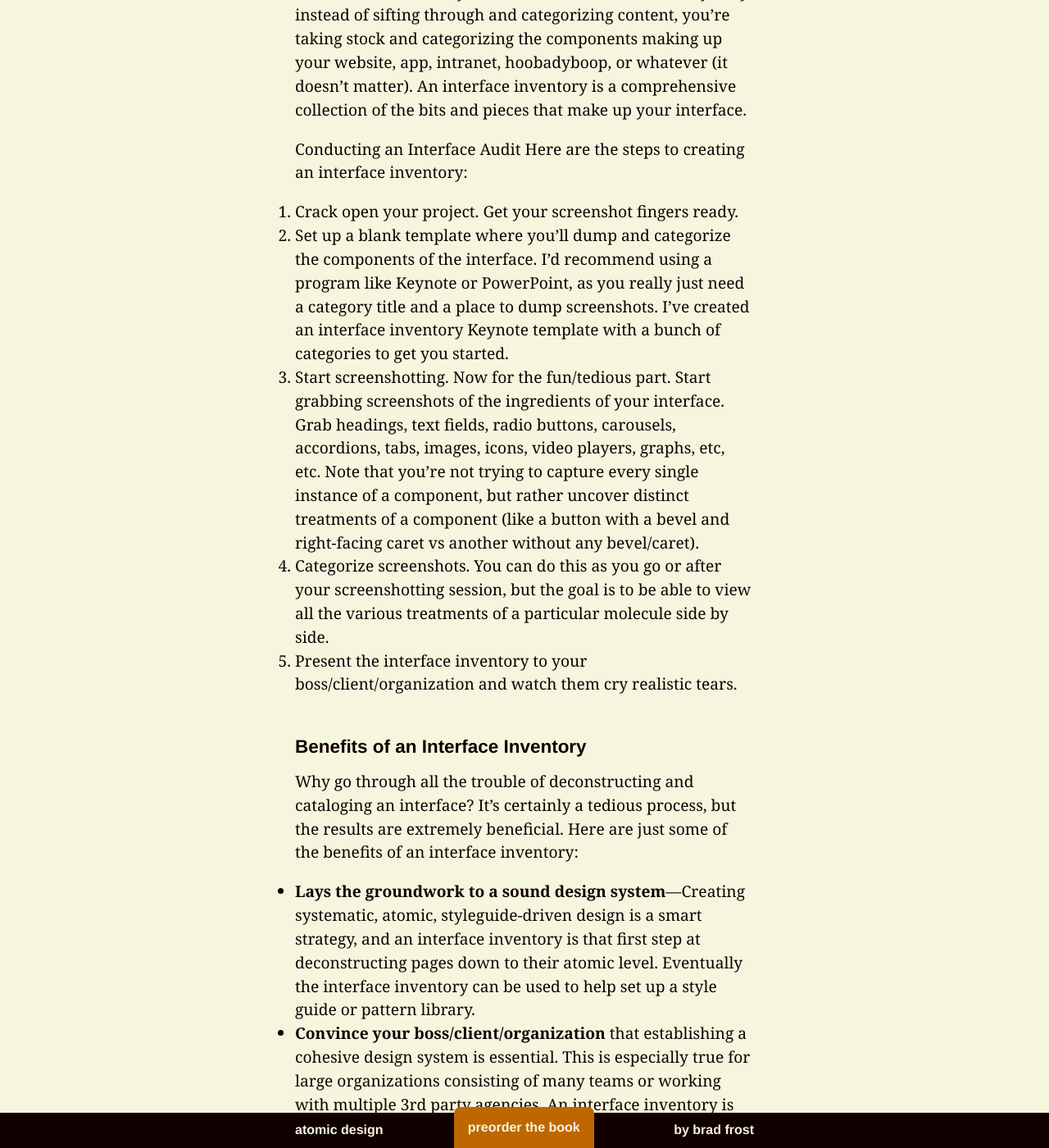
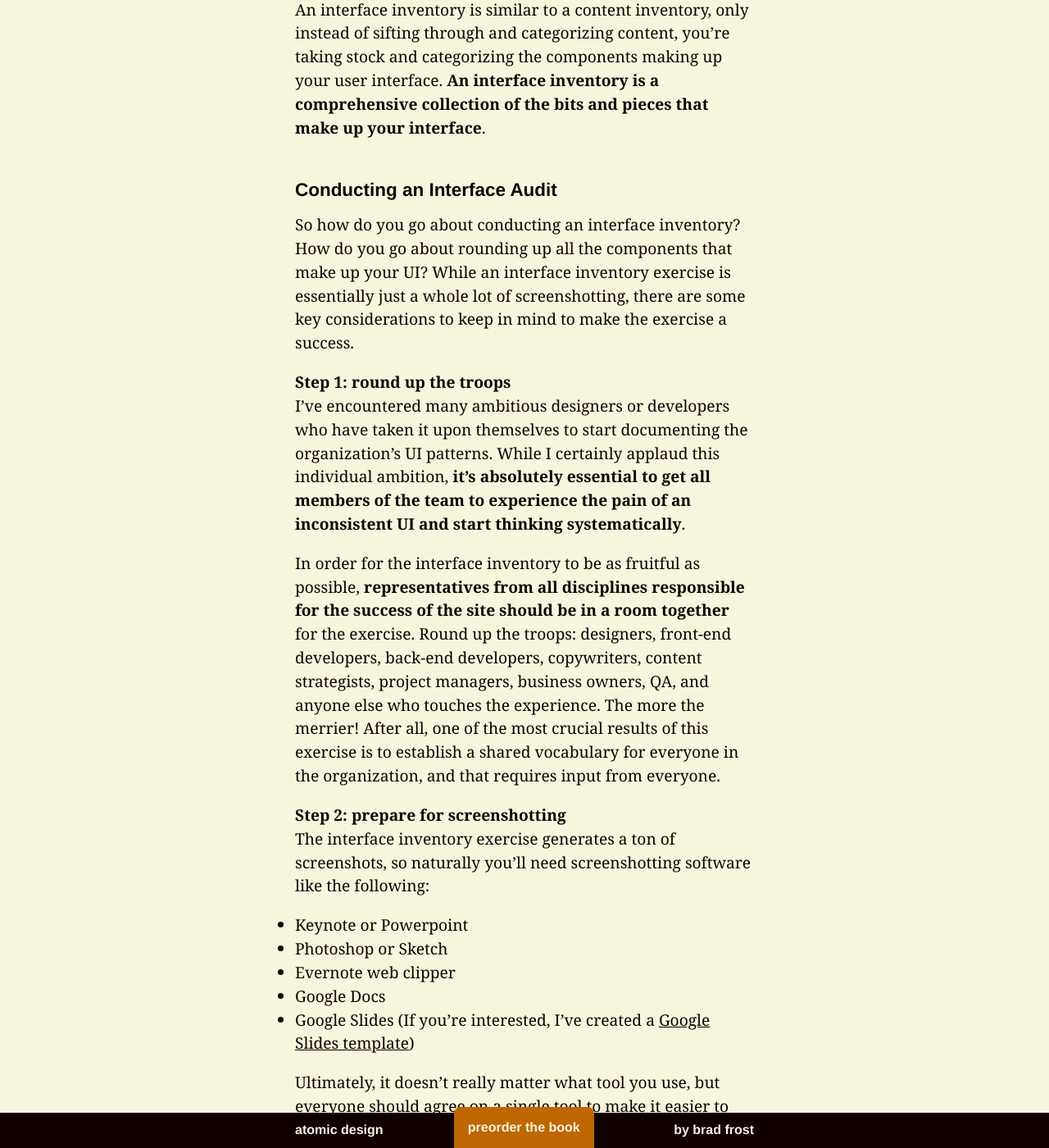
Before and after one commit to bradfrost/atomic-design, a Jekyll site: the page built from chapter-4.md, in a window 1280 px wide and 1400 px high, scrolled down 4170 px. Shown: the whole window at 82% size. Built offline with Jekyll 4.4.1, drawn with Linux system fonts in a browser that asks for light colours; some of the changed text lies outside the part shown.

Commit message:
Chapter 4 draft
Interface inventory

```diff
--- a/chapter-4.md
+++ b/chapter-4.md
@@ -35,85 +35,36 @@ Alas, I've found that I can hype design systems until I'm blue in the face, but
 
 Framing things through the lens of time and money helps the people controlling the pursestrings understand why a design system is a worthwhile pursuit. With any luck, these conversations will translate to a concrete commitment from the organization (read: allocating real time and money) to make a design system happen.
 
-### Show, don't tell: interface inventories
-If only getting buy-in were as easy as having a few well-placed conversations.
-
-
-- conducting an interface inventory
-
-### Conducting an interface inventory
-Many are familiar with the concept of a [content inventory](https://en.wikipedia.org/wiki/Content_inventory). Content audits are usually performed in the early stages of a website redesign process to take stock of all a site’s content. It’s a tedious process involving spreadsheets and caffeine, but the hard work pays off. You end up all your content laid out on the table, which gives you a new perspective on what your content is and how to tackle it.
+## Show, don't tell: interface inventories
+If only getting buy-in were as easy as having a few well-timed conversations with the right people. Maybe you're savvy enough to seal the deal with talking points alone, but for us mere mortals that's not enough. Sometimes you need to need more. Sometimes you need to make them *feel the pain*.
 
 Enter the interface inventory.
 
-An interface inventory is similar to a content inventory, only instead of sifting through and categorizing content, you’re taking stock and categorizing the components making up your website, app, intranet, hoobadyboop, or whatever (it doesn’t matter). An interface inventory is a comprehensive collection of the bits and pieces that make up your interface.
+Many are familiar with the concept of a [content inventory](https://en.wikipedia.org/wiki/Content_inventory). Content audits are usually performed in the early stages of a website redesign process to take stock of all a site’s content. It’s a tedious process involving spreadsheets and caffeine, but all that hard work pays off. By the end of the exercise the organization's content is laid out on the table, giving teams valuable insights in how to tackle it all.
 
-Conducting an Interface Audit
-Here are the steps to creating an interface inventory:
+An interface inventory is similar to a content inventory, only instead of sifting through and categorizing content, you’re taking stock and categorizing the components making up your user interface. **An interface inventory is a comprehensive collection of the bits and pieces that make up your interface**.
 
-1. Crack open your project. Get your screenshot fingers ready.
-2. Set up a blank template where you’ll dump and categorize the components of the interface. I’d recommend using a program like Keynote or PowerPoint, as you really just need a category title and a place to dump screenshots. I’ve created an interface inventory Keynote template with a bunch of categories to get you started.
-3. Start screenshotting. Now for the fun/tedious part. Start grabbing screenshots of the ingredients of your interface. Grab headings, text fields, radio buttons, carousels, accordions, tabs, images, icons, video players, graphs, etc, etc. Note that you’re not trying to capture every single instance of a component, but rather uncover distinct treatments of a component (like a button with a bevel and right-facing caret vs another without any bevel/caret).
-4. Categorize screenshots. You can do this as you go or after your screenshotting session, but the goal is to be able to view all the various treatments of a particular molecule side by side.
-5. Present the interface inventory to your boss/client/organization and watch them cry realistic tears.
+### Conducting an Interface Audit
+So how do you go about conducting an interface inventory? How do you go about rounding up all the components that make up your UI? While an interface inventory exercise is essentially just a whole lot of screenshotting, there are some key considerations to keep in mind to make the exercise a success.
 
-### Benefits of an Interface Inventory
-Why go through all the trouble of deconstructing and cataloging an interface? It’s certainly a tedious process, but the results are extremely beneficial. Here are just some of the benefits of an interface inventory:
+#### Step 1: round up the troops
+I’ve encountered many ambitious designers or developers who have taken it upon themselves to start documenting the organization's UI patterns. While I certainly applaud this individual ambition, **it’s absolutely essential to get all members of the team to experience the pain of an inconsistent UI and start thinking systematically**.
 
-- **Lays the groundwork to a sound design system**—Creating systematic, atomic, styleguide-driven design is a smart strategy, and an interface inventory is that first step at deconstructing pages down to their atomic level. Eventually the interface inventory can be used to help set up a style guide or pattern library.
-- **Convince your boss/client/organization** that establishing a cohesive design system is essential. This is especially true for large organizations consisting of many teams or working with multiple 3rd party agencies. An interface inventory is the first step toward establishing a common interface language.
-- **Promote consistency**—Displaying a plethora of similar-but-still-different treatments next to each other exposes redundancy and underscores the need to create a consistent, cohesive experience.
-- **Ensures all interface components are accounted for**—This happens a lot. A full-on redesign is underway, and somewhere along the line certain modules end up slipping between the cracks. Creating an interface inventory up front helps establish project scope and ensures that all components are accounted for so there are no nasty surprises at the 11th hour before launch.
-- **Responsive Retrofitting**—While mobile-first responsive design is certainly a preferred approach to responsive design, it’s not always feasible to undertake right away. Budget, time, scope, skillset, and more often force organizations to retrofit their existing website into a responsive site. Creating an interface inventory allows design teams to analyze the interface in order to establish what components will be easy and relatively difficult to convert into a responsive environment.
+In order for the interface inventory to be as fruitful as possible, **representatives from all disciplines responsible for the success of the site should be in a room together** for the exercise. Round up the troops: designers, front-end developers, back-end developers, copywriters, content strategists, project managers, business owners, QA, and anyone else who touches the experience. The more the merrier! After all, one of the most crucial results of this exercise is to establish a shared vocabulary for everyone in the organization, and that requires input from everyone.
 
-#### Interface Inventories In Action
-I went through just a few pages of my bank’s website and screen grabbed all the various button variations I could find. Here’s the result:
+#### Step 2: prepare for screenshotting
+The interface inventory exercise generates a ton of screenshots, so naturally you’ll need screenshotting software like the following:
 
-{% include figure.html src="../images/content/pattern-lab-code.png" caption="" %}
+- Keynote or Powerpoint
+- Photoshop or Sketch
+- Evernote web clipper
+- Google Docs
+- Google Slides (If you're interested, I've created a [Google Slides template](https://docs.google.com/presentation/d/1GqFmiDV_NqKi36fXAwD3WTJL5-JV-gHL7XVD2fVeL0M/edit?usp=sharing))
 
-As you can see, their button styles are all over the place and are about the furthest thing from consistent and cohesive. Looking closer at the buttons reveal incredible inconsistency in gradient, arrow, border and more:
+Ultimately, it doesn’t really matter what tool you use, but everyone should agree on a single tool to make it easier to combine at the end of the exercise. I’ve found online slide-building software like Google Slides to be most effective as they provide a canvas for freeform positioning of images, they're chunked out into slides for better categorization, and they're web-based so can be shared with ease.
 
-{% include figure.html src="../images/content/pattern-lab-code.png" caption="" %}
-
-Now contrast these styles with a button interface inventory for Etsy, a company who maintains a robust styleguide and pattern library:
-
-Various button styles for Etsy.com
-As you can see, there are far fewer button styles. This is a good thing as it means that there are only a few button styles that get reused throughout the interface.
-
-It’s not to say that deviating from established patterns is always a bad idea, but it’s important to recognize the difference between intentional and unintentional deviation. An interface inventory helps expose unintentional inconsistencies and encourages consistent, deliberate design decisions.
-
-The Road Ahead
-More organizations are beginning to understand the need to create robust design systems, and interface inventories can be a great way to display an interface as a system of components rather than a series of discrete pages. An interface inventory can be a great way to convince your client/boss/organization to undertake a thoughtful, systematic redesign.
-
-Download the interface inventory Keynote boilerplate and get screenshotting!
-
-In order to present your product or service in a cohesive and consistent manner across a slew of properties, browsers, devices, and environments, it’s essential to take stock of what your interface is composed of. Documenting unique UI patterns highlights inconsistencies and sets the stage for a broader conversation about establishing a pattern-based workflow.
-
-So how do you go about conducting an interface inventory? What are the considerations to keep in mind? Here are the steps to conduct a successful interface inventory:
-
-1. Round up the troops
-2. Prepare for screenshotting
-3. Screenshot exercise
-4. Present findings
-5. Regroup and establish next steps
-
-#### Step 1: Round up the troops
-At many workshops and consulting engagements, I’ve encountered folks who say something along the lines of “Oh yeah Sarah started doing an inventory of our UI.” While it’s great one member of the team is thinking systematically, it’s absolutely essential to get everyone in an organization to participate in the interface inventory exercise.
-
-Gather a cross-disciplinary group of folks – designers, developers, project managers, business owners, QA, and really anyone that touches the experience – in a room together to conduct the interface inventory exercise together. After all, one of the most crucial results of this exercise is to establish a shared vocabulary for everyone in the organization, and that requires input from everyone.
-
-#### Step 2: Prepare for screenshotting
-This exercise requires generating a ton of screenshots, so naturally you’ll need screenshotting software. Ultimately, it doesn’t really matter what tool to use, but everyone involved in the exercise should agree on a tool to make it easier to combine at the end. A few options:
-
-Keynote/Powerpoint
-Photoshop/Sketch
-Evernote web clipper
-Google Docs
-Google Slides
-Lately I’ve found Google Slides to be my go-to recommendation for conducting interface inventories. It provides a canvas for freeform positioning of images, it’s chunked out into slides for better categorization, and it’s web-based so can be shared with ease. I’ve created a template for you to use if you’re interested.
-
-#### Step 3: Screenshot exercise
-And now for the main event, which is to document, name, and categorize unique UI patterns across the entire experience.
+#### Step 3: screenshot exercise
+Get your screenshotting fingers ready because it's time for the main event! The interface inventory exercise  which is to document, name, and categorize unique UI patterns across the entire experience.
 
 I typically break people up into pairs and assign them a UI category or categories, but this all depends on how many people are participating. I try to timebox the screenshotting exercise to avoid going down a rabbit hole that ends up lasting all day. The amount of time to allocate will vary depending on how many people are participating, but I find between 30-90 minutes to be sufficient for a first pass of the interface inventory.
 
@@ -156,6 +107,28 @@ What patterns should stay, and which should go?
 Can we merge patterns together easily?
 How do developers, designers, and managers begin to utilize this shared vocabulary?
 How do we translate this exercise into a living pattern library?
+
+### Benefits of an Interface Inventory
+Why go through all the trouble of deconstructing and cataloging an interface? It’s certainly a tedious process, but the results are extremely beneficial. Here are just some of the benefits of an interface inventory:
+
+- **Lays the groundwork to a sound design system**—Creating systematic, atomic, styleguide-driven design is a smart strategy, and an interface inventory is that first step at deconstructing pages down to their atomic level. Eventually the interface inventory can be used to help set up a style guide or pattern library.
+- **Convince your boss/client/organization** that establishing a cohesive design system is essential. This is especially true for large organizations consisting of many teams or working with multiple 3rd party agencies. An interface inventory is the first step toward establishing a common interface language.
+- **Promote consistency**—Displaying a plethora of similar-but-still-different treatments next to each other exposes redundancy and underscores the need to create a consistent, cohesive experience.
+- **Ensures all interface components are accounted for**—This happens a lot. A full-on redesign is underway, and somewhere along the line certain modules end up slipping between the cracks. Creating an interface inventory up front helps establish project scope and ensures that all components are accounted for so there are no nasty surprises at the 11th hour before launch.
+- **Responsive Retrofitting**—While mobile-first responsive design is certainly a preferred approach to responsive design, it’s not always feasible to undertake right away. Budget, time, scope, skillset, and more often force organizations to retrofit their existing website into a responsive site. Creating an interface inventory allows design teams to analyze the interface in order to establish what components will be easy and relatively difficult to convert into a responsive environment.
+
+#### Interface Inventories In Action
+I went through just a few pages of my bank’s website and screen grabbed all the various button variations I could find. Here’s the result:
+
+As you can see, their button styles are all over the place and are about the furthest thing from consistent and cohesive. Looking closer at the buttons reveal incredible inconsistency in gradient, arrow, border and more:
+
+{% include figure.html src="../images/content/pattern-lab-code.png" caption="" %}
+
+Now contrast these styles with a button interface inventory for Etsy, a company who maintains a robust styleguide and pattern library:
+
+It’s not to say that deviating from established patterns is always a bad idea, but it’s important to recognize the difference between intentional and unintentional deviation. An interface inventory helps expose unintentional inconsistencies and encourages consistent, deliberate design decisions.
+
+In order to present your product or service in a cohesive and consistent manner across a slew of properties, browsers, devices, and environments, it’s essential to take stock of what your interface is composed of. Documenting unique UI patterns highlights inconsistencies and sets the stage for a broader conversation about establishing a pattern-based workflow.
 
 - Even if they say no, do it anyways. Much like building in performance and accessibility and responsiveness into our experiences
 
```
Also changed, not shown: other parts of chapter-4.md (+2 -2 lines), 2 other files.
